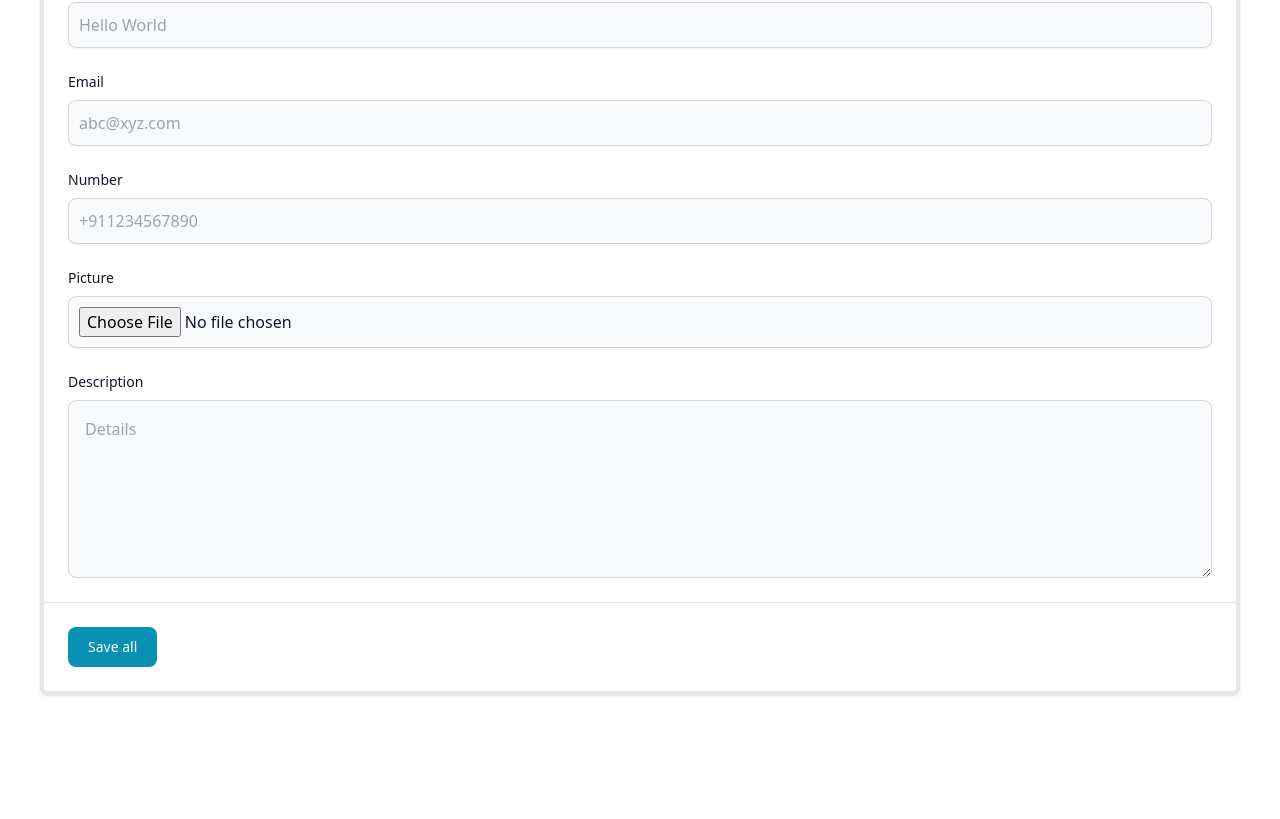
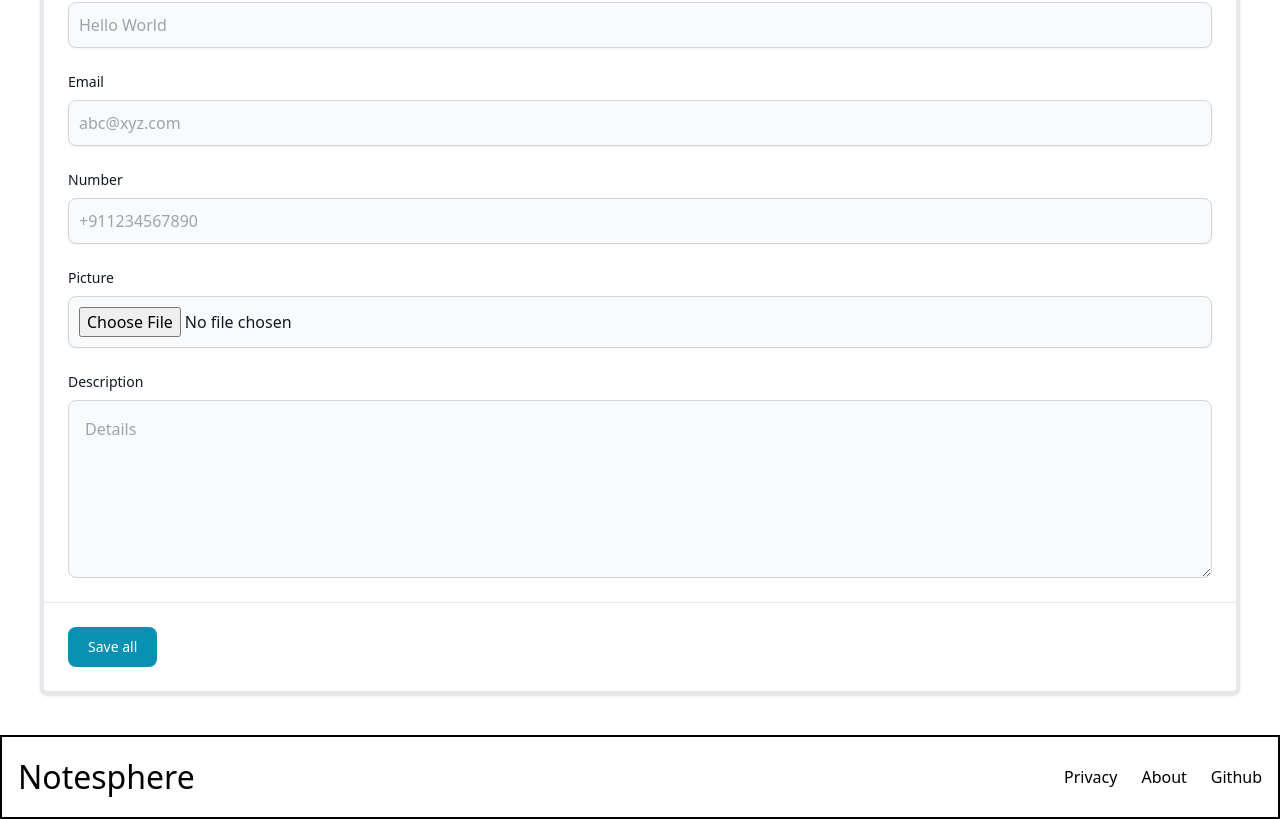
Before and after one commit to Utkarshalways/NoteSphere, a React (Vite) app: page /noteform in a window 1280 px wide. Shown: the part 239-1058 px from the top of the page. Before the commit the page ends 974 px from the top, so only its background shows below. Built offline with nearby package versions, Linux system fonts and the light colour scheme; no server answers.

Commit message:
Footer created

```diff
--- a/src/App.jsx
+++ b/src/App.jsx
@@ -6,6 +6,7 @@ import SignUp from "./Components/SignUp";
 import { Route,Routes } from 'react-router-dom';
 import Header from "./Components/Header";
 import NoteForm from './Components/NoteForm';
+import Footer from './Components/Footer';
 
 
 const App = () => {
@@ -24,6 +25,8 @@ const App = () => {
         <Route path={"/noteform"} element={<NoteForm />}></Route>
       </Routes>
 
+      <Footer/>
+
     </>
   );
 }
--- /dev/null
+++ b/src/Components/Footer.jsx
@@ -0,0 +1,23 @@
+import React from 'react'
+import "./Style/Footer.css";
+const Footer = () => {
+  return (
+    <footer className=' Footer '>
+      <div
+      className='Title'
+      >Notesphere </div>
+
+      <div className="OTHERLINKS">
+
+          <a>Privacy</a>
+
+          <a>About</a>
+
+          <a href='https://www.github.com/utkarshalways/Notesphere'>Github</a>
+
+      </div>
+    </footer>
+  );
+}
+
+export default Footer
--- /dev/null
+++ b/src/Components/Style/Footer.css
@@ -0,0 +1,42 @@
+
+.Footer{
+
+    display: flex;
+    justify-content: space-between;
+    align-items: center;
+    /* border-top:2px solid black; */
+    border:2px solid black;
+    height: 30%;
+    width: 100%;
+    padding: 1rem;
+
+
+    .Title {
+
+        font-size: 2rem;
+
+        &:hover{
+            text-decoration: underline;
+        }
+
+    }
+
+    .OTHERLINKS{
+
+        /* text-decoration: none; */
+        list-style: none;
+        display: flex;
+        justify-content: center;
+        align-items: center;
+        gap: 1.5rem;
+
+        li:hover{
+
+            text-decoration: underline;
+        }
+    }
+
+
+
+
+}
```
